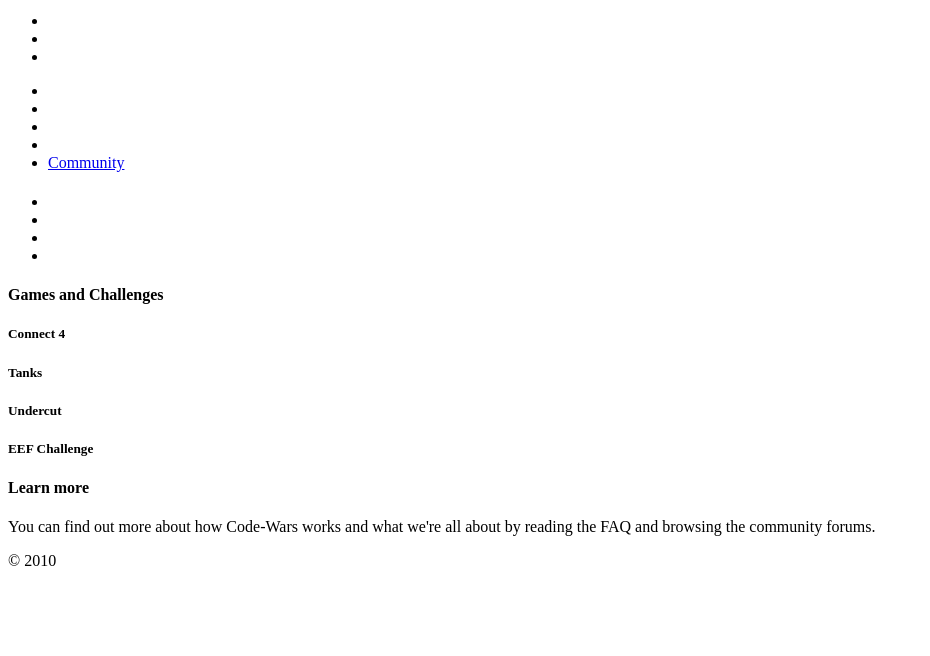
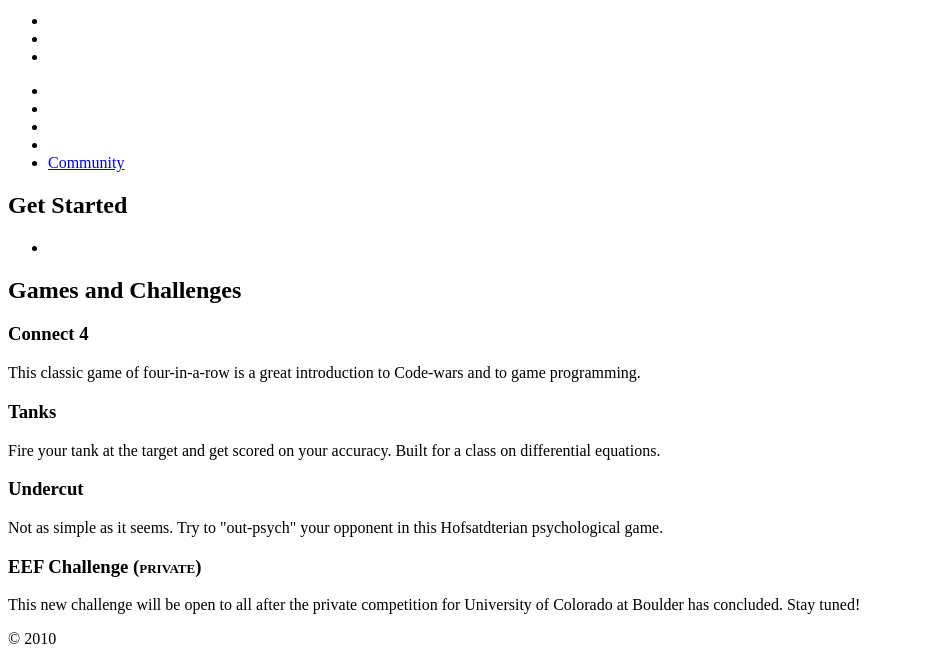
Before and after one commit to battle-io/web-php, a PHP site: template application/views/common/sidebar-basic.php in a window 1280 px wide. Shown: the part 149-805 px from the top of the page, without its empty margins (0-930 px from the left). Before the commit the page ends 715 px from the top, so only its background shows below. Run offline with PHP 8.4, Linux system fonts and the light colour scheme; the template is opened without the code that fills it, so the values that code supplies are empty; some libraries are stand-ins or nearby versions.

Commit message:
Cleaned up style and content on index and sidebar-basic

```diff
--- a/application/views/common/sidebar-basic.php
+++ b/application/views/common/sidebar-basic.php
@@ -1,27 +1,32 @@
-<!-- Move this to a Sidebar view?  -->
-<div id="sidebar" class="yui-b">
-	<!-- sidebar content goes here -->
+
+<div class="yui-b">
+<div id="sidebar">
 	<div class="widget">
-	<h4><?php echo html::anchor('gettingstarted','Getting started') ?></h4>
+	<h2>Get Started</h2>
 	<ul>
-	<?php
+		<li><?php echo html::anchor('gettingstarted','...with our easy-start wizard') ?></li>
+	<?php /*
 		echo '<li>',html::anchor('gettingstarted#register','Register'),'</li>';
 		echo '<li>',html::anchor('gettingstarted#pick','Pick a Challenge'),'</li>';
 		echo '<li>',html::anchor('gettingstarted#download','Download a Starter Bot'),'</li>';
 		echo '<li>',html::anchor('gettingstarted#connect','Connect and Compete!'),'</li>';
-	?>
+	*/ ?>
+
 	</ul>
 	</div>
 
-	<h4>Games and Challenges</h4>
-	<div id="game-1" class="game"><h5>Connect 4</h5></div>
-	<div id="game-2" class="game"><h5>Tanks</h5></div>
-	<div id="game-3" class="game"><h5>Undercut</h5></div>
-	<div id="game-4" class="game"><h5>EEF Challenge</h5></div>
+	<h2>Games and Challenges</h2>
+	<div id="game-1" class="game"><h3>Connect 4</h3>
+		<p>This classic game of four-in-a-row is a great introduction to Code-wars and to game programming.</p>
+	</div>
+	<div id="game-2" class="game"><h3>Tanks</h3>
+		<p>Fire your tank at the target and get scored on your accuracy. Built for a class on differential equations. </p>
+	</div>
+	<div id="game-3" class="game"><h3>Undercut</h3>
+		<p>Not as simple as it seems. Try to "out-psych" your opponent in this Hofsatdterian psychological game. </p>
+	</div>
+	<div id="game-4" class="game"><h3>EEF Challenge <span style="font-variant:small-caps;">(private)</span></h3>
+		<p>This new challenge will be open to all after the private competition for University of Colorado at Boulder has concluded. Stay tuned!</p>
+	</div>
 
-	<div class="widget" style="margin-top:15px;">
-	<h4>Learn more</h4>
-	<p>You can find out more about how Code-Wars works and what we're all about by reading the FAQ and browsing the community forums.	</p>
-	</div>  <!-- .widget -->
-
-</div> <!-- .yui-b for sidebar -->
+</div></div> <!-- .yui-b for sidebar -->
```
Also changed, not shown: application/views/codewars/index.php (+19 -9 lines), css/cwglobal.css (+31 -23 lines), media/images/li-checkbox.png (added).
